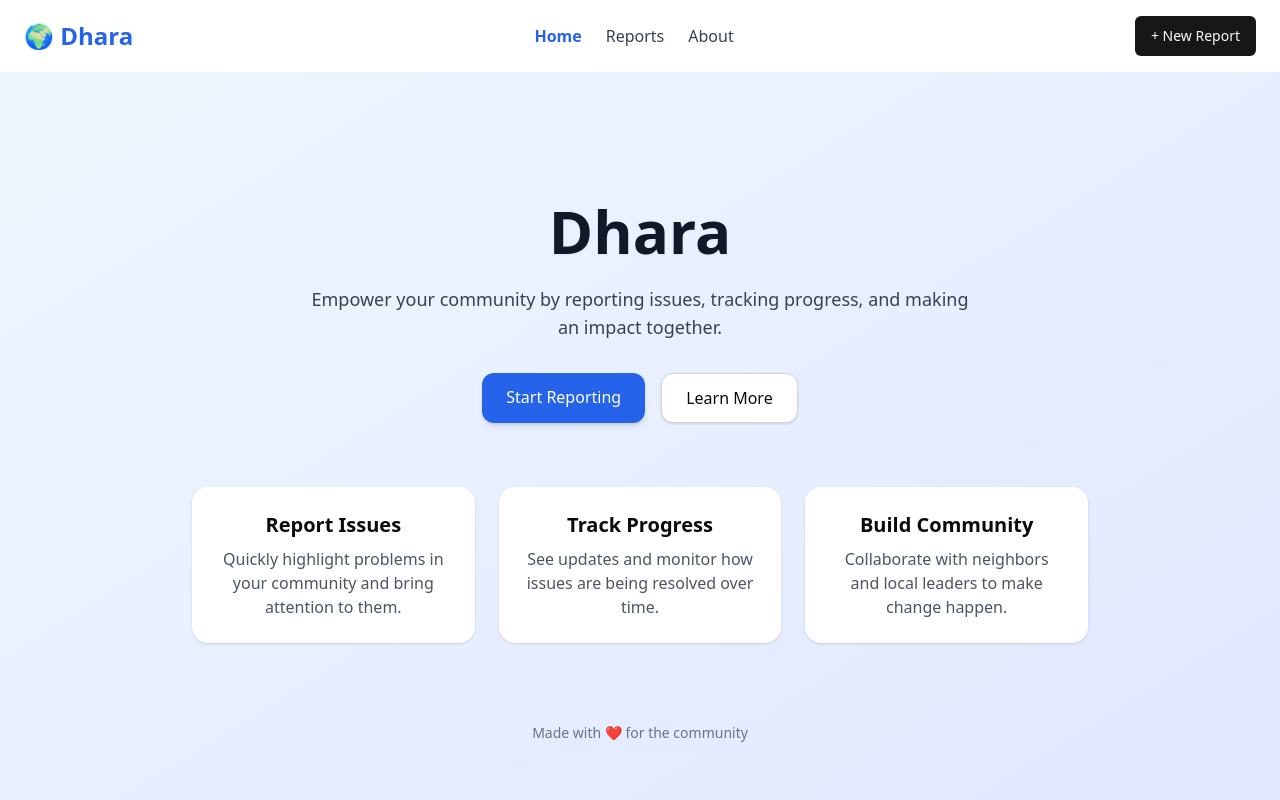
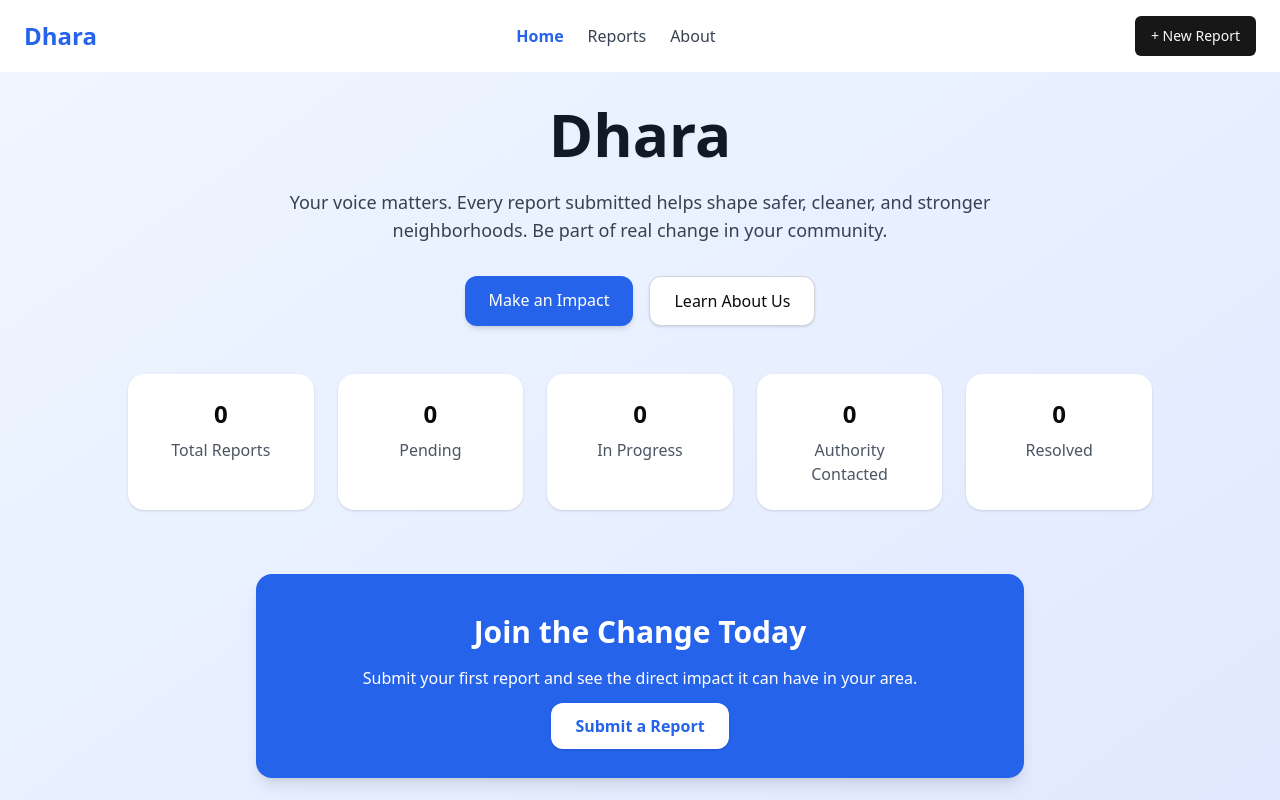
Before and after one commit to pprachhiii/dhara, a Next.js app: page / in a window 1280 px wide. Shown: the top 800 px of the page. Built offline with nearby package versions, Linux system fonts and the light colour scheme; no server answers; the database is empty.

Commit message:
added search and filterig feature for  reports

```diff
--- a/src/app/api/reports/route.ts
+++ b/src/app/api/reports/route.ts
@@ -1,11 +1,33 @@
-import {prisma} from "@/lib/prisma"
-import {NextRequest, NextResponse} from "next/server"
+import { NextRequest, NextResponse } from "next/server";
+import { prisma } from "@/lib/prisma";
+import { ReportStatus } from "@prisma/client";
 
-export async function GET() {
-    const reports = await prisma.report.findMany({
-        orderBy:{createdAt:"desc"},
-    });
-    return NextResponse.json(reports);
+export async function GET(request: NextRequest) {
+  const url = new URL(request.url);
+  const statusParam = url.searchParams.get("status");
+  const search = url.searchParams.get("search");
+
+  // Cast string to ReportStatus if valid
+  const status = statusParam && Object.values(ReportStatus).includes(statusParam as ReportStatus)
+    ? (statusParam as ReportStatus)
+    : undefined;
+
+  const reports = await prisma.report.findMany({
+    where: {
+      ...(status ? { status } : {}),
+      ...(search
+        ? {
+            OR: [
+              { title: { contains: search, mode: "insensitive" } },
+              { description: { contains: search, mode: "insensitive" } },
+            ],
+          }
+        : {}),
+    },
+    orderBy: { createdAt: "desc" },
+  });
+
+  return NextResponse.json(reports);
 }
 
 export async function POST(request:NextRequest){
--- a/src/app/page.tsx
+++ b/src/app/page.tsx
@@ -1,59 +1,85 @@
 import Link from "next/link";
+import { prisma } from "@/lib/prisma";
 
-export default function HomePage() {
+export default async function HomePage() {
+  // Fetch report stats from the database
+  const reports = await prisma.report.findMany();
+  const totalReports = reports.length;
+  const pending = reports.filter(r => r.status === "PENDING").length;
+  const inProgress = reports.filter(r => r.status === "IN_PROGRESS").length;
+  const resolved = reports.filter(r => r.status === "RESOLVED").length;
+  const authorityContacted = reports.filter(r => r.status === "AUTHORITY_CONTACTED").length;
+
   return (
     <main className="min-h-screen bg-gradient-to-br from-blue-50 to-indigo-100 flex flex-col items-center justify-center p-8">
+
       {/* Hero Section */}
-      <section className="text-center max-w-2xl">
+      <section className="text-center max-w-3xl mb-12">
         <h1 className="text-6xl font-extrabold mb-6 text-gray-900 drop-shadow-sm">
-           Dhara
+          Dhara
         </h1>
         <p className="text-lg text-gray-700 mb-8">
-          Empower your community by reporting issues, tracking progress, and
-          making an impact together.
+          Your voice matters. Every report submitted helps shape safer, cleaner, and stronger neighborhoods. Be part of real change in your community.
         </p>
         <div className="flex justify-center gap-4">
           <Link
             href="/report"
             className="px-6 py-3 bg-blue-600 text-white rounded-xl shadow-md hover:bg-blue-700 transition"
           >
-            Start Reporting
+            Make an Impact
           </Link>
           <Link
             href="/about"
             className="px-6 py-3 border border-gray-300 bg-white rounded-xl shadow hover:bg-gray-50 transition"
           >
-            Learn More
+            Learn About Us
           </Link>
         </div>
       </section>
 
-      {/* Features Section */}
-      <section className="grid md:grid-cols-3 gap-6 mt-16 max-w-4xl w-full">
-        <div className="p-6 bg-white rounded-2xl shadow hover:shadow-lg transition text-center">
-          <h3 className="text-xl font-semibold mb-2">Report Issues</h3>
-          <p className="text-gray-600">
-            Quickly highlight problems in your community and bring attention to
-            them.
-          </p>
+      {/* Dynamic Stats Section */}
+      <section className="grid md:grid-cols-5 gap-6 max-w-5xl w-full mb-16 text-center">
+        <div className="p-6 bg-white rounded-2xl shadow hover:shadow-lg transition">
+          <h3 className="text-2xl font-bold mb-2">{totalReports}</h3>
+          <p className="text-gray-600">Total Reports</p>
         </div>
-        <div className="p-6 bg-white rounded-2xl shadow hover:shadow-lg transition text-center">
-          <h3 className="text-xl font-semibold mb-2">Track Progress</h3>
-          <p className="text-gray-600">
-            See updates and monitor how issues are being resolved over time.
-          </p>
+        <div className="p-6 bg-white rounded-2xl shadow hover:shadow-lg transition">
+          <h3 className="text-2xl font-bold mb-2">{pending}</h3>
+          <p className="text-gray-600">Pending</p>
         </div>
-        <div className="p-6 bg-white rounded-2xl shadow hover:shadow-lg transition text-center">
-          <h3 className="text-xl font-semibold mb-2">Build Community</h3>
-          <p className="text-gray-600">
-            Collaborate with neighbors and local leaders to make change happen.
-          </p>
+        <div className="p-6 bg-white rounded-2xl shadow hover:shadow-lg transition">
+          <h3 className="text-2xl font-bold mb-2">{inProgress}</h3>
+          <p className="text-gray-600">In Progress</p>
+        </div>
+        <div className="p-6 bg-white rounded-2xl shadow hover:shadow-lg transition">
+          <h3 className="text-2xl font-bold mb-2">{authorityContacted}</h3>
+          <p className="text-gray-600">Authority Contacted</p>
+        </div>
+        <div className="p-6 bg-white rounded-2xl shadow hover:shadow-lg transition">
+          <h3 className="text-2xl font-bold mb-2">{resolved}</h3>
+          <p className="text-gray-600">Resolved</p>
         </div>
       </section>
 
+      {/* Call-to-Action Section */}
+      <section className="bg-blue-600 text-white rounded-2xl p-10 max-w-3xl w-full text-center mb-16 shadow-lg">
+        <h2 className="text-3xl font-bold mb-4">Join the Change Today</h2>
+        <p className="mb-6">Submit your first report and see the direct impact it can have in your area.</p>
+        <Link
+          href="/report"
+          className="px-6 py-3 bg-white text-blue-600 font-semibold rounded-xl shadow hover:bg-gray-100 transition"
+        >
+          Submit a Report
+        </Link>
+      </section>
+
       {/* Footer */}
-      <footer className="mt-20 text-sm text-gray-500">
-        Made with ❤️ for the community
+      <footer className="mt-12 text-sm text-gray-500 flex flex-col items-center gap-2">
+        <p>Made with ❤️ for the community</p>
+        <div className="flex gap-4">
+          <Link href="#" className="hover:underline">Twitter</Link>
+          <Link href="#" className="hover:underline">GitHub</Link>
+        </div>
       </footer>
     </main>
   );
--- a/src/app/report/page.tsx
+++ b/src/app/report/page.tsx
@@ -1,95 +1,83 @@
 "use client";
 
 import { useState, useEffect } from "react";
+import { Card, CardContent, CardHeader, CardTitle } from "@/components/ui/card";
+import { Button } from "@/components/ui/button";
 import { Input } from "@/components/ui/input";
-import { Textarea } from "@/components/ui/textarea";
-import { Button } from "@/components/ui/button";
-import { Card, CardContent, CardHeader, CardTitle } from "@/components/ui/card";
 import Image from "next/image";
 import { Report } from "@/lib/types";
 import toast from "react-hot-toast";
 
 export default function ReportPage() {
   const [reports, setReports] = useState<Report[]>([]);
-  const [form, setForm] = useState({
-    reporter: "",
-    title: "",
-    description: "",
-    imageUrl: "",
-  });
-  const [editingId, setEditingId] = useState<string | null>(null);
-  const [showForm, setShowForm] = useState(false);
+  const [statusFilter, setStatusFilter] = useState<string>("ALL");
+  const [searchQuery, setSearchQuery] = useState("");
+  const [selectedReport, setSelectedReport] = useState<Report | null>(null);
+
+  const statuses = ["ALL", "PENDING", "IN_PROGRESS", "RESOLVED", "AUTHORITY_CONTACTED"];
 
   useEffect(() => {
+    const loadReports = async () => {
+      const query = new URLSearchParams();
+      if (statusFilter !== "ALL") query.append("status", statusFilter);
+      if (searchQuery) query.append("search", searchQuery);
+
+      const data: Report[] = await fetch(`/api/reports?${query.toString()}`).then(
+        (res) => res.json()
+      );
+      setReports(data);
+    };
+
     loadReports();
-  }, []);
+  }, [statusFilter, searchQuery]);
 
-  async function loadReports() {
-    const data: Report[] = await fetch("/api/reports").then((res) =>
-      res.json()
+  async function handleDelete(id: string) {
+    await fetch(`/api/reports/${id}`, { method: "DELETE" });
+    toast("🗑️ Report deleted");
+
+    const query = new URLSearchParams();
+    if (statusFilter !== "ALL") query.append("status", statusFilter);
+    if (searchQuery) query.append("search", searchQuery);
+
+    const data: Report[] = await fetch(`/api/reports?${query.toString()}`).then(
+      (res) => res.json()
     );
     setReports(data);
   }
 
-  async function handleSubmit(e: React.FormEvent) {
-    e.preventDefault();
-
-    if (editingId) {
-      await fetch(`/api/reports/${editingId}`, {
-        method: "PATCH",
-        headers: { "Content-Type": "application/json" },
-        body: JSON.stringify(form),
-      });
-      toast.success("✅ Report updated successfully!");
-      setEditingId(null);
-    } else {
-      await fetch("/api/reports", {
-        method: "POST",
-        headers: { "Content-Type": "application/json" },
-        body: JSON.stringify(form),
-      });
-      toast.success("🎉 Report submitted!");
+  function handleSee(report: Report) {
+    setSelectedReport(report);
   }
 
-    setForm({ reporter: "", title: "", description: "", imageUrl: "" });
-    setShowForm(false);
-    loadReports();
-  }
-
-  async function handleDelete(id: string) {
-    await fetch(`/api/reports/${id}`, { method: "DELETE" });
-    toast("🗑️ Report deleted");
-    loadReports();
-  }
-
-  function handleEdit(report: Report) {
-    setEditingId(report.id);
-    setForm({
-      reporter: report.reporter,
-      title: report.title,
-      description: report.description,
-      imageUrl: report.imageUrl ?? "",
-    });
-    setShowForm(true);
-  }
-
-  async function handleSee(report: Report) {
-    // Show report info as a toast instead of alert
-    toast(
-      <div className="text-left">
-        <strong>{report.title}</strong>
-        <p className="text-sm">By: {report.reporter}</p>
-        <p>{report.description}</p>
-      </div>,
-      { duration: 5000 }
-    );
+  function closeModal() {
+    setSelectedReport(null);
   }
 
   return (
-    <div className="h-screen flex">
-      {/* Left Panel - Reports */}
-      <div className="flex-1 overflow-y-auto p-6">
+    <div className="h-screen overflow-y-auto p-6 relative">
       <h1 className="text-3xl font-bold mb-6">Community Reports</h1>
+
+      {/* Filters & Search */}
+      <div className="flex flex-wrap gap-3 mb-6 items-center">
+        {statuses.map((status) => (
+          <Button
+            key={status}
+            variant={statusFilter === status ? "default" : "outline"}
+            onClick={() => setStatusFilter(status)}
+          >
+            {status === "ALL" ? "All Reports" : status.replace("_", " ")}
+          </Button>
+        ))}
+
+        <Input
+          placeholder="Search by title or description"
+          value={searchQuery}
+          onChange={(e) => setSearchQuery(e.target.value)}
+          className="ml-auto max-w-xs"
+        />
+      </div>
+
+      {/* Reports List */}
       <div className="space-y-4">
         {reports.map((r) => (
           <Card key={r.id}>
@@ -109,21 +97,13 @@ export default function ReportPage() {
                   />
                 </div>
               )}
-                <p className="text-sm text-gray-500 mt-2">
-                  Status: {r.status}
-                </p>
+              <p className="text-sm text-gray-500 mt-2">Status: {r.status}</p>
 
               <div className="flex gap-2 mt-4">
                 <Button variant="outline" onClick={() => handleSee(r)}>
                   See
                 </Button>
-                  <Button variant="secondary" onClick={() => handleEdit(r)}>
-                    Edit
-                  </Button>
-                  <Button
-                    variant="destructive"
-                    onClick={() => handleDelete(r.id)}
-                  >
+                <Button variant="destructive" onClick={() => handleDelete(r.id)}>
                   Delete
                 </Button>
               </div>
@@ -131,59 +111,34 @@ export default function ReportPage() {
           </Card>
         ))}
       </div>
+
+      {/* Modal */}
+      {selectedReport && (
+        <div className="fixed inset-0 bg-black/50 backdrop-blur-sm flex items-center justify-center z-50">
+          <div className="bg-white rounded-2xl max-w-lg w-full p-6 relative shadow-xl">
+            <button
+              className="absolute top-4 right-4 text-gray-500 hover:text-gray-800 font-bold text-lg"
+              onClick={closeModal}
+            >
+              ✕
+            </button>
+            <h2 className="text-2xl font-bold mb-2">{selectedReport.title}</h2>
+            <p className="text-sm text-gray-500 mb-4">By {selectedReport.reporter}</p>
+            <p className="mb-4">{selectedReport.description}</p>
+            {selectedReport.imageUrl && (
+              <div className="relative w-full h-64 mb-4">
+                <Image
+                  src={selectedReport.imageUrl}
+                  alt="report"
+                  fill
+                  className="rounded-lg object-cover"
+                />
               </div>
-
-      {/* Right Panel - Form */}
-      <div
-        className={`transition-all duration-300 border-l bg-gray-50 p-4
-          ${showForm ? "w-1/4" : "w-16 flex items-start justify-center"}`}
-      >
-        {showForm ? (
-          <form onSubmit={handleSubmit} className="space-y-4 w-full">
-            <h2 className="text-xl font-semibold mb-2">
-              {editingId ? "Edit Report" : "New Report"}
-            </h2>
-            <Input
-              placeholder="Your name"
-              value={form.reporter}
-              onChange={(e) => setForm({ ...form, reporter: e.target.value })}
-            />
-            <Input
-              placeholder="Title"
-              value={form.title}
-              onChange={(e) => setForm({ ...form, title: e.target.value })}
-            />
-            <Textarea
-              placeholder="Description"
-              value={form.description}
-              onChange={(e) =>
-                setForm({ ...form, description: e.target.value })
-              }
-            />
-            <Input
-              placeholder="Image URL"
-              value={form.imageUrl}
-              onChange={(e) => setForm({ ...form, imageUrl: e.target.value })}
-            />
-            <div className="flex gap-2">
-              <Button type="submit" className="w-full">
-                {editingId ? "Update" : "Submit"}
-              </Button>
-              <Button
-                type="button"
-                variant="outline"
-                onClick={() => setShowForm(false)}
-              >
-                Close
-              </Button>
+            )}
+            <p className="text-sm text-gray-500">Status: {selectedReport.status}</p>
           </div>
-          </form>
-        ) : (
-          <Button onClick={() => setShowForm(true)} className="mt-2">
-            +
-          </Button>
+        </div>
       )}
-      </div>
     </div>
   );
 }
--- a/src/components/navbar.tsx
+++ b/src/components/navbar.tsx
@@ -12,7 +12,7 @@ export default function Navbar() {
       <div className="max-w-7xl mx-auto px-6 py-4 flex items-center justify-between">
         {/* Logo / Brand */}
         <Link href="/" className="text-2xl font-bold text-blue-600">
-          🌍 Dhara
+          Dhara
         </Link>
 
         {/* Links */}
@@ -43,16 +43,15 @@ export default function Navbar() {
           </Link>
         </div>
 
-        {/* Action button */}
+        {/* Action button for creating a new report */}
         <div className="hidden md:flex">
           <Button asChild>
-            <Link href="/report">+ New Report</Link>
+            <Link href="/report-form">+ New Report</Link>
           </Button>
         </div>
 
-        {/* Mobile Hamburger */}
-        <div className="md:hidden">
-        </div>
+        {/* Mobile Hamburger (optional) */}
+        <div className="md:hidden"></div>
       </div>
     </nav>
   );
```
Also changed, not shown: src/app/report-form/page.tsx (added, +64 -0 lines). Lines whose indentation alone changed are shown as unchanged.
